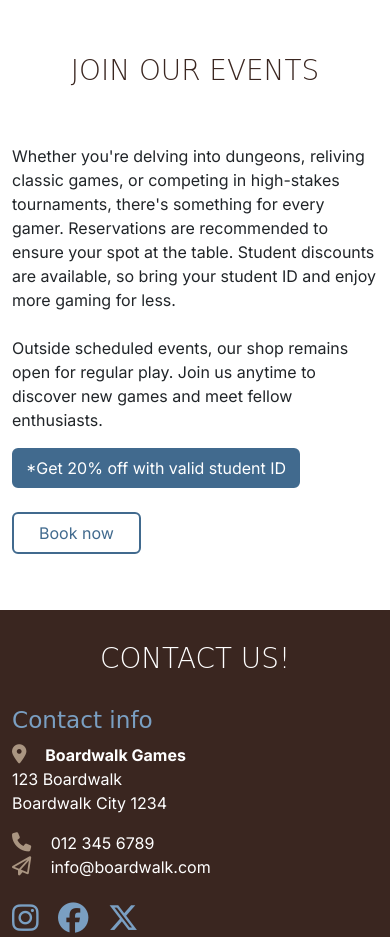
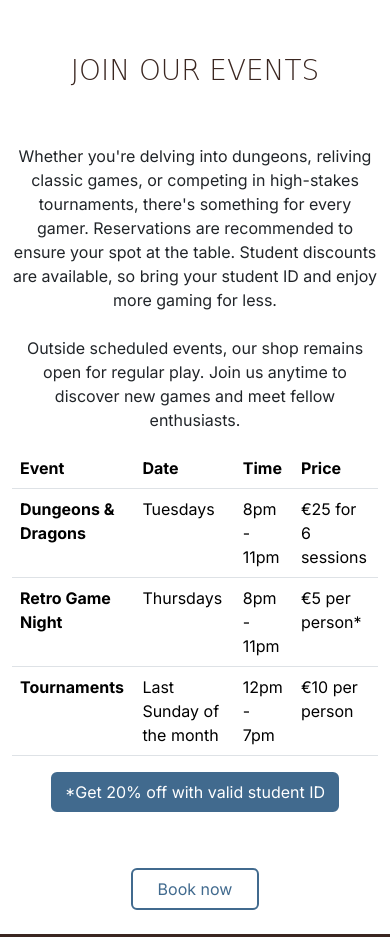
Before and after one commit to Seren-Hughes/boardwalk-games, a plain HTML site: page index.html in a window 390 px wide. Shown: the part 2503-3440 px from the top of the page. Drawn offline with nearby package versions, Linux system fonts and the light colour scheme; a web font is replaced by a local one.

Commit message:
Complete events section table with highlight on relevent section and responsive on all sizes

```diff
--- a/index.html
+++ b/index.html
@@ -21,6 +21,7 @@
 </head>
 
 <!-- classes on body set to work with mt-auto on footer to ensure it always stays at the bottom of the page-->
+
 <body class="d-flex flex-column min-vh-100">
   <!--Navigation -->
   <nav id="navbar" class="navbar navbar-expand-lg" data-bs-theme="dark">
@@ -28,7 +29,8 @@
       <a class="navbar-brand" href="index.html">
         <img src="assets/images/logo-sm-white.png" alt="boardwalk games logo" class="logo">
       </a>
-          <button class="navbar-toggler" type="button" data-bs-toggle="collapse" data-bs-target="#navbarNav" aria-controls="navbarNav" aria-expanded="false" aria-label="Toggle navigation">
+      <button class="navbar-toggler" type="button" data-bs-toggle="collapse" data-bs-target="#navbarNav"
+        aria-controls="navbarNav" aria-expanded="false" aria-label="Toggle navigation">
         <span class="navbar-toggler-icon"></span>
       </button>
       <div class="collapse navbar-collapse" id="navbarNav">
@@ -64,7 +66,9 @@
       <div class="col-12 col-xl-6 text-center text-xl-start">
         <h1 class="display-3">Boardwalk Games</h1>
         <p class="lead display-6 sub-heading-color">Your next adventure is waiting!</p>
-              <p class="my-4">Welcome to Boardwalk Games, Your Ultimate Gaming Getaway! Escape into the world of board games and café delights. Whether you're a casual gamer seeking a cosy nook to unwind, a board game enthusiast ready for your next challenge, or a student gamer looking for a fun, affordable hangout, we've got you covered.</p>
+        <p class="my-4">Welcome to Boardwalk Games, Your Ultimate Gaming Getaway! Escape into the world of board games
+          and café delights. Whether you're a casual gamer seeking a cosy nook to unwind, a board game enthusiast ready
+          for your next challenge, or a student gamer looking for a fun, affordable hangout, we've got you covered.</p>
         <a href="booking.html" class="btn custom-button-outline mb-4">Book now</a>
       </div>
       <!--carousel-->
@@ -72,29 +76,37 @@
         <div id="carouselExampleAutoplaying" class="carousel slide" data-bs-ride="carousel">
           <div class="carousel-inner">
             <div class="carousel-item active">
-                    <img src="assets/images/boardwalk-games-carousel-image-1.webp" class="d-block w-100" alt="The inside of Boardwalk Games with bookshelves filled with boardgames, and wooden tables to play at">
+              <img src="assets/images/boardwalk-games-carousel-image-1.webp" class="d-block w-100"
+                alt="The inside of Boardwalk Games with bookshelves filled with boardgames, and wooden tables to play at">
             </div>
             <div class="carousel-item">
-                    <img src="assets/images/boardwalk-games-carousel-image-2.webp" class="d-block w-100" alt="The inside of Boardwalk Games with bookshelves filled with boardgames, and wooden tables to play at">
+              <img src="assets/images/boardwalk-games-carousel-image-2.webp" class="d-block w-100"
+                alt="The inside of Boardwalk Games with bookshelves filled with boardgames, and wooden tables to play at">
             </div>
             <div class="carousel-item">
-                    <img src="assets/images/boardwalk-games-carousel-image-3.webp" class="d-block w-100" alt="The inside of Boardwalk Games with bookshelves filled with boardgames, and wooden tables to play at">
+              <img src="assets/images/boardwalk-games-carousel-image-3.webp" class="d-block w-100"
+                alt="The inside of Boardwalk Games with bookshelves filled with boardgames, and wooden tables to play at">
             </div>
             <div class="carousel-item">
-                    <img src="assets/images/boardwalk-games-carousel-image-4.webp" class="d-block w-100" alt="The back-room at Boardwalk Games set up for a Dungeons and Dragons evening">
+              <img src="assets/images/boardwalk-games-carousel-image-4.webp" class="d-block w-100"
+                alt="The back-room at Boardwalk Games set up for a Dungeons and Dragons evening">
             </div>
             <div class="carousel-item">
-                    <img src="assets/images/boardwalk-games-carousel-image-5.webp" class="d-block w-100" alt="A cup of steaming coffee on a wooden table, some playing cards, and a notebook.">
+              <img src="assets/images/boardwalk-games-carousel-image-5.webp" class="d-block w-100"
+                alt="A cup of steaming coffee on a wooden table, some playing cards, and a notebook.">
             </div>
             <div class="carousel-item">
-                    <img src="assets/images/boardwalk-games-carousel-image-6.webp" class="d-block w-100" alt="Students playing a card game at Boardwalk Games">
+              <img src="assets/images/boardwalk-games-carousel-image-6.webp" class="d-block w-100"
+                alt="Students playing a card game at Boardwalk Games">
             </div>
           </div>
-                <button class="carousel-control-prev" type="button" data-bs-target="#carouselExampleAutoplaying" data-bs-slide="prev">
+          <button class="carousel-control-prev" type="button" data-bs-target="#carouselExampleAutoplaying"
+            data-bs-slide="prev">
             <span class="carousel-control-prev-icon" aria-hidden="true"></span>
             <span class="visually-hidden">Previous</span>
           </button>
-                <button class="carousel-control-next" type="button" data-bs-target="#carouselExampleAutoplaying" data-bs-slide="next">
+          <button class="carousel-control-next" type="button" data-bs-target="#carouselExampleAutoplaying"
+            data-bs-slide="next">
             <span class="carousel-control-next-icon" aria-hidden="true"></span>
             <span class="visually-hidden">Next</span>
           </button>
@@ -114,7 +126,7 @@
         <div class="col-12 col-md-6 col-xl-3">
           <div class="card">
             <img src="assets/images/services-1.webp" class="card-img-top"
-                        alt="Boardwalk games cafe table by a window, stacks of boardgames can be seen on the table" >
+              alt="Boardwalk games cafe table by a window, stacks of boardgames can be seen on the table">
             <div class="card-body">
               <h3 class="card-title sub-heading-color">Play in our cafe</h3>
               <p class="card-text">
@@ -165,7 +177,7 @@
         <div class="col-12 col-md-6 col-xl-3">
           <div class="card">
             <img src="assets/images/services-4.webp" class="card-img-top"
-                        alt="A kids party being held at Boardwalk Games" >
+              alt="A kids party being held at Boardwalk Games">
             <div class="card-body">
               <h3 class="card-title sub-heading-color">Kids parties</h3>
               <p class="card-text">
@@ -187,17 +199,70 @@
       <div class="col-12 text-center">
         <h2 class="display-6">Join our Events</h2>
       </div>
+
+      <!--Events info-->
       <div class="row">
-          <div class="col-12 col-xl-6 text-xl-start">
+        <div class="col-12 col-xl-6 text-center text-xl-start">
 
-            <p class="my-4">Whether you're delving into dungeons, reliving classic games, or competing in high-stakes tournaments, there's something for every gamer. Reservations are recommended to ensure your spot at the table. Student discounts are available, so bring your student ID and enjoy more gaming for less.</p>
-            <p>Outside scheduled events, our shop remains open for regular play. Join us anytime to discover new games and meet fellow enthusiasts.</p>
+          <p class="my-4">Whether you're delving into dungeons, reliving classic games, or competing in high-stakes
+            tournaments, there's something for every gamer. Reservations are recommended to ensure your spot at the
+            table. Student discounts are available, so bring your student ID and enjoy more gaming for less.</p>
+          <p>Outside scheduled events, our shop remains open for regular play. Join us anytime to discover new games and
+            meet fellow enthusiasts.</p>
+        </div>
+
+
+
+        <!-- Events Table-->
+        <div class="col-12 col-xl-6">
+          <table class="table table-hover">
+            <thead>
+              <tr>
+                <th scope="col">Event</th>
+                <th scope="col">Date</th>
+                <th scope="col">Time</th>
+                <th scope="col">Price</th>
+              </tr>
+            </thead>
+            <tbody>
+              <tr>
+                <th scope="row">Dungeons & Dragons</th>
+                <td>Tuesdays</td>
+                <td>8pm - 11pm</td>
+                <td>€25 for 6 sessions</td>
+
+              </tr>
+              <tr>
+                <th scope="row">Retro Game Night</th>
+                <td>Thursdays</td>
+                <td>8pm - 11pm</td>
+                <td>€5 per person*</td>
+
+              </tr>
+              <tr>
+                <th scope="row">Tournaments</th>
+                <td>Last Sunday of the month</td>
+                <td>12pm - 7pm</td>
+                <td>€10 per person</td>
+              </tr>
+
+
+            </tbody>
+          </table>
+          <!-- Student Discount Button -->
+          <div class="col-12 text-center">
           <a href="booking.html" class="btn custom-button-filled mb-4">*Get 20% off with valid student ID</a>
-            <div>
+          </div>
+        </div>
+
+
+
+      </div>
+
+    </section>
+    <div class="col-12 text-center">
       <a href="booking.html" class="btn mb-4 custom-button-outline">Book now</a>
     </div>
-          </div>
-        </section>
   </main>
 
 
@@ -222,9 +287,13 @@
           <p><i class="fa-solid fa-phone"></i> 012 345 6789<br>
             <i class="fa-regular fa-paper-plane"></i> info@boardwalk.com</p>
           <div class="social-link my-4">
-                      <a href="https://www.instagram.com" target="_blank" aria-label="Visit our instagram page (opens in a new tab)" rel="noopener"><i class="fa-brands fa-instagram"></i></a>
-                      <a href="https://www.facebook.com" target="_blank" aria-label="Visit our facebook page (opens in a new tab)" rel="noopener"><i class="fa-brands fa-facebook"></i></a>
-                      <a href="https://www.twitter.com" target="_blank" aria-label="Visit our x feed (opens in a new tab)" rel="noopener"><i class="fa-brands fa-x-twitter"></i></a>
+            <a href="https://www.instagram.com" target="_blank"
+              aria-label="Visit our instagram page (opens in a new tab)" rel="noopener"><i
+                class="fa-brands fa-instagram"></i></a>
+            <a href="https://www.facebook.com" target="_blank" aria-label="Visit our facebook page (opens in a new tab)"
+              rel="noopener"><i class="fa-brands fa-facebook"></i></a>
+            <a href="https://www.twitter.com" target="_blank" aria-label="Visit our x feed (opens in a new tab)"
+              rel="noopener"><i class="fa-brands fa-x-twitter"></i></a>
           </div>
         </div>
         <!--Opening times-->
@@ -253,13 +322,13 @@
               </tr>
               <tr>
                 <th scope="row">Fri - Sat</th>
-                        <td >11am</td>
+                <td>11am</td>
                 <td>12pm</td>
               </tr>
 
               <tr>
                 <th scope="row">Sun</th>
-                        <td >12pm</td>
+                <td>12pm</td>
                 <td>7pm</td>
               </tr>
             </tbody>
```
Lines whose indentation alone changed are shown as unchanged.
